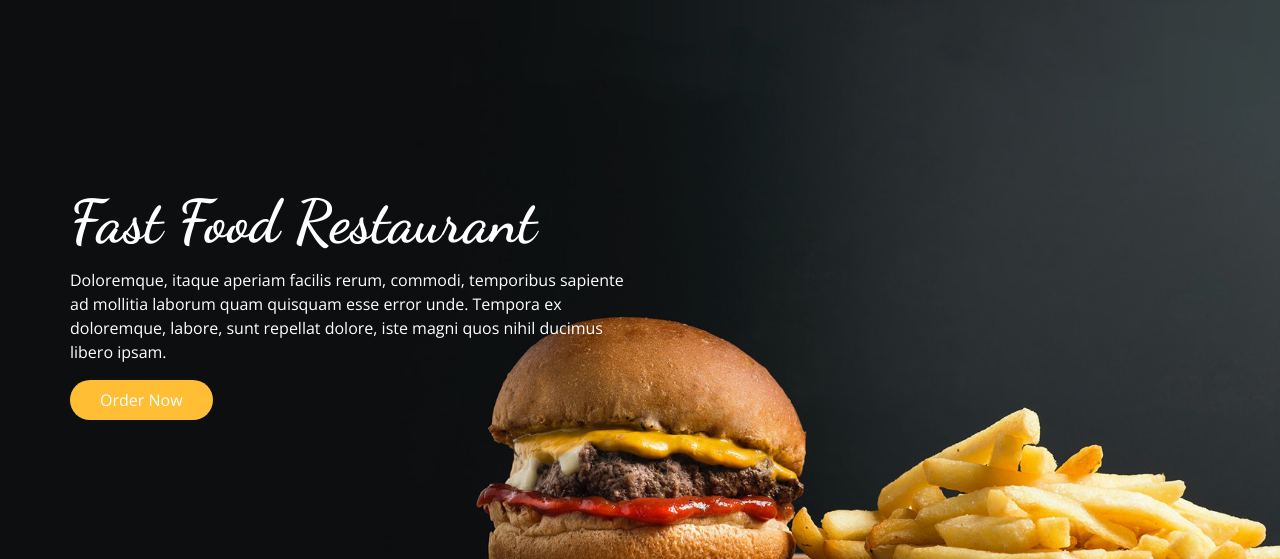
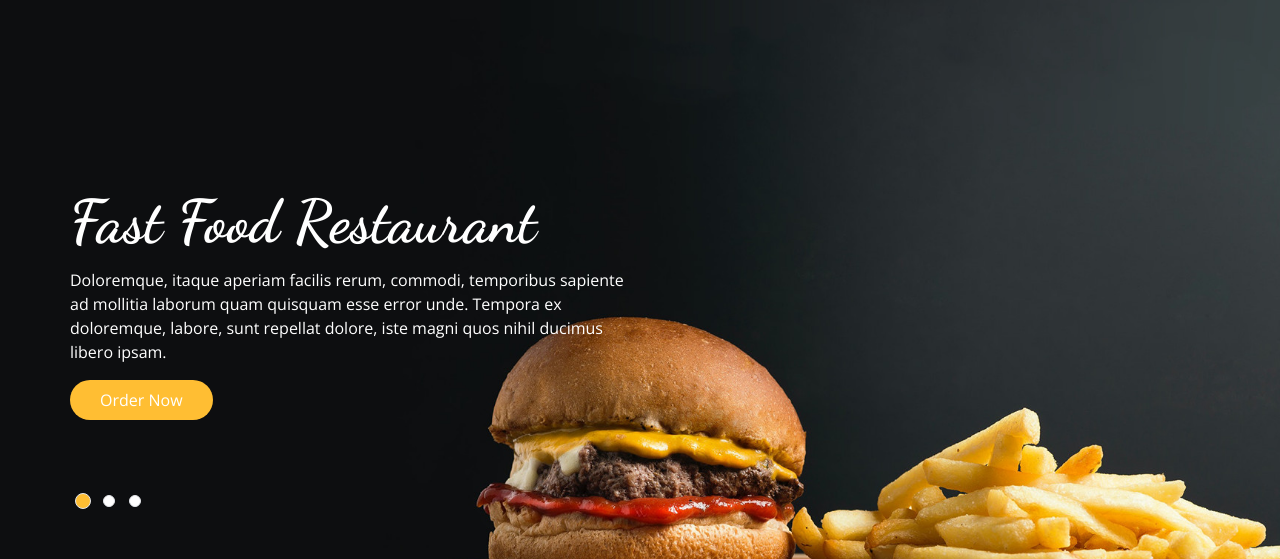
Before and after one commit to KkutaySarii/food-ordering, a Next.js app: page /home in a window 1280 px wide. Shown: the top 559 px of the page. Built offline with nearby package versions, Linux system fonts and the light colour scheme.

Commit message:
slick added

```diff
--- a/components/Ui/Carousel/index.jsx
+++ b/components/Ui/Carousel/index.jsx
@@ -1,8 +1,25 @@
 import React from "react";
 import Image from "next/image";
+
+import Slider from "react-slick";
+
 import Title from "../Title";
 
 const Carousel = () => {
+  const settings = {
+    dots: true,
+    infinite: true,
+    speed: 1000,
+    slidesToShow: 1,
+    slidesToScroll: 1,
+    arrows: false,
+    autoplay: true,
+    autoplaySpeed: 3500,
+    customPaging: (i) => (
+      <div className="w-3 h-3 border rounded-full bg-white transiton-all"></div>
+    ),
+  };
+
   return (
     <div className="">
       <div className="absolute z-[-10] top-0 left-0 w-full h-full">
@@ -13,19 +30,51 @@ const Carousel = () => {
           layout="fill"
         />
       </div>
-      <div className="text-white container mx-auto top-48 relative">
+      <Slider {...settings}>
+        <div>
+          <div className="text-white container mx-auto mt-48 ">
             <div className="w-full sm:w-3/4 md:w-1/2 flex flex-col items-start gap-y-4 z-20 relative">
               <Title addClass="text-6xl">Fast Food Restaurant</Title>
               <p>
                 Doloremque, itaque aperiam facilis rerum, commodi, temporibus
-            sapiente ad mollitia laborum quam quisquam esse error unde. Tempora
-            ex doloremque, labore, sunt repellat dolore, iste magni quos nihil
-            ducimus libero ipsam.
+                sapiente ad mollitia laborum quam quisquam esse error unde.
+                Tempora ex doloremque, labore, sunt repellat dolore, iste magni
+                quos nihil ducimus libero ipsam.
               </p>
               <button className="btn">Order Now</button>
             </div>
           </div>
         </div>
+        <div>
+          <div className="text-white container mx-auto mt-48">
+            <div className="w-full sm:w-3/4 md:w-1/2 flex flex-col items-start gap-y-4 z-20 relative">
+              <Title addClass="text-6xl">Fast Food Restaurant</Title>
+              <p>
+                Doloremque, itaque aperiam facilis rerum, commodi, temporibus
+                sapiente ad mollitia laborum quam quisquam esse error unde.
+                Tempora ex doloremque, labore, sunt repellat dolore, iste magni
+                quos nihil ducimus libero ipsam.
+              </p>
+              <button className="btn">Order Now</button>
+            </div>
+          </div>
+        </div>
+        <div>
+          <div className="text-white container mx-auto mt-48">
+            <div className="w-full sm:w-3/4 md:w-1/2 flex flex-col items-start gap-y-4 z-20 relative">
+              <Title addClass="text-6xl">Fast Food Restaurant</Title>
+              <p>
+                Doloremque, itaque aperiam facilis rerum, commodi, temporibus
+                sapiente ad mollitia laborum quam quisquam esse error unde.
+                Tempora ex doloremque, labore, sunt repellat dolore, iste magni
+                quos nihil ducimus libero ipsam.
+              </p>
+              <button className="btn">Order Now</button>
+            </div>
+          </div>
+        </div>
+      </Slider>
+    </div>
   );
 };
 
--- a/styles/globals.css
+++ b/styles/globals.css
@@ -16,3 +16,15 @@ body {
 .btn {
   @apply bg-primary text-white rounded-3xl py-2 px-[30px] hover:opacity-60 transition-all;
 }
+
+.slick-dots {
+  @apply !mt-12 !container mx-auto !flex !justify-start !relative;
+}
+
+.slick-dots li {
+  @apply !w-4 h-4 flex justify-center items-center;
+}
+
+.slick-dots .slick-active div {
+  @apply !bg-primary w-4 h-4;
+}
```
Lines whose indentation alone changed are shown as unchanged.
